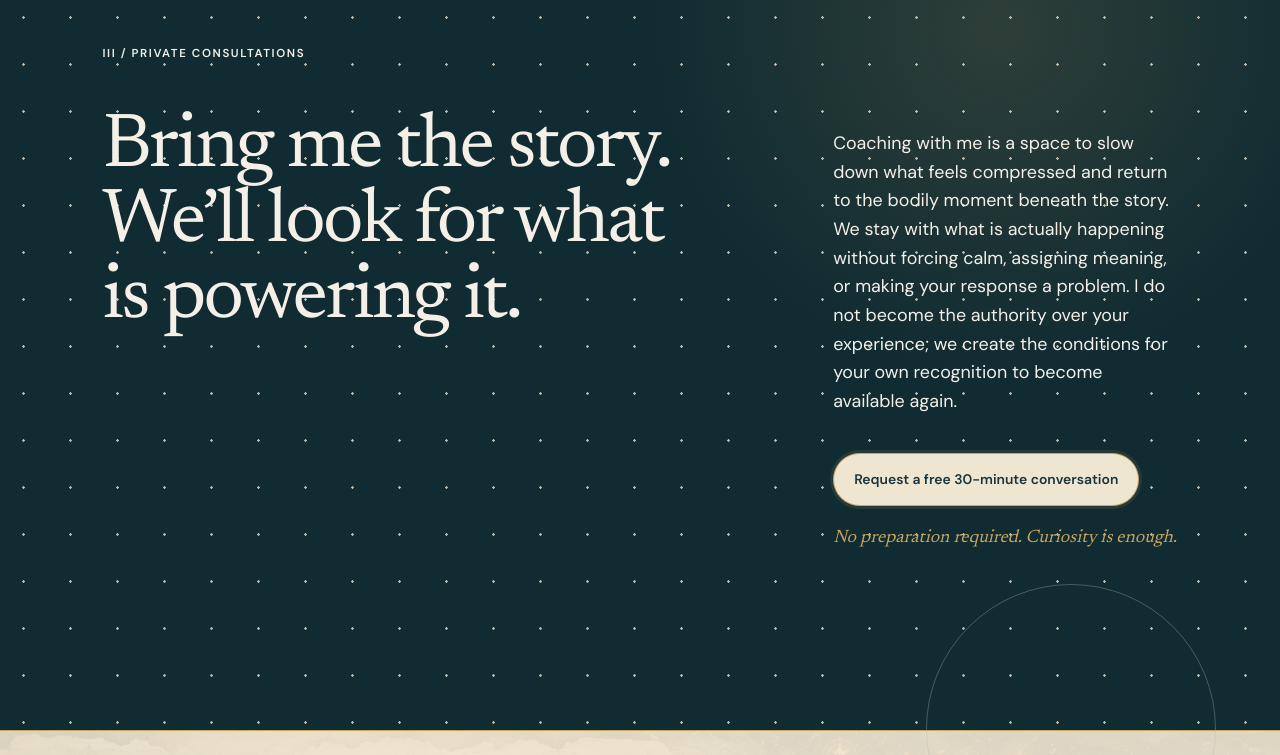
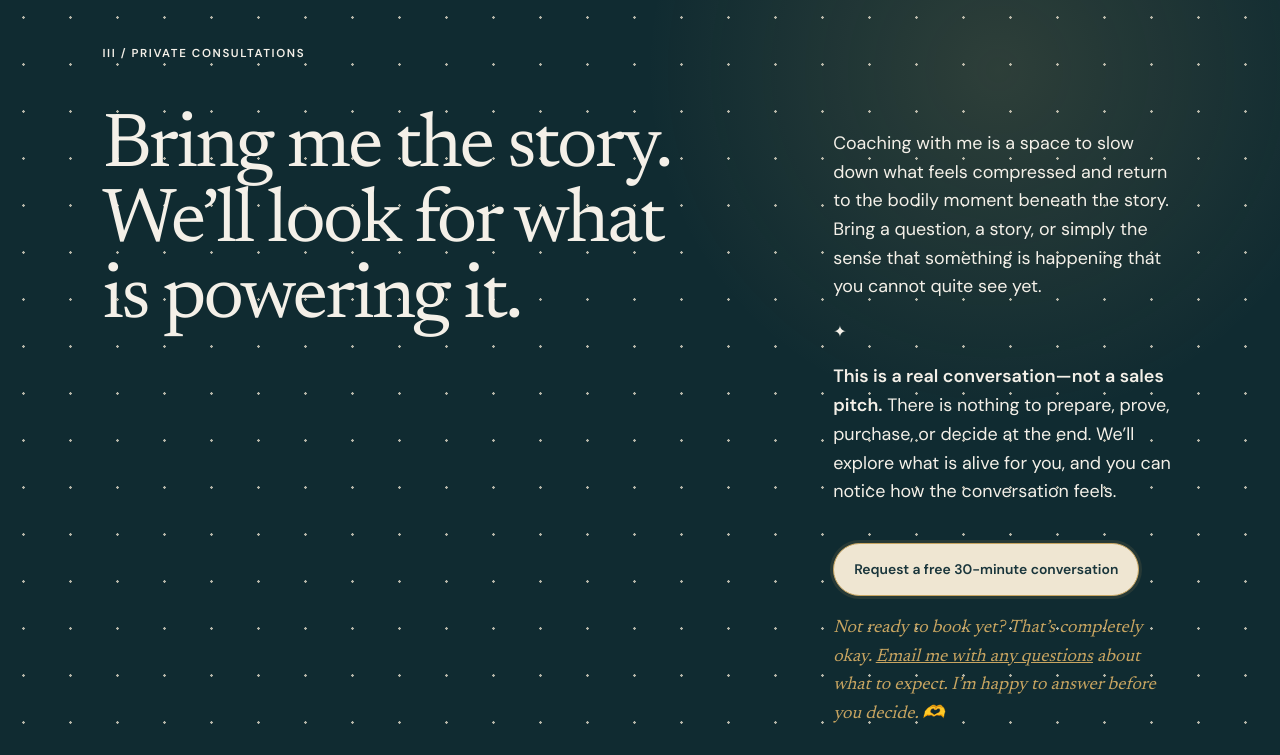
Before and after one commit to meganleisey/meganleisey, a plain HTML site: page index.html in a window 1280 px wide. Shown: the part 3941-4696 px from the top of the page. Drawn offline with Linux system fonts and the light colour scheme.

Commit message:
Add a no-pressure doorway to booking

```diff
--- a/index.html
+++ b/index.html
@@ -83,9 +83,13 @@
       <div class="coaching-grid">
         <h2>Bring me the story. We’ll look for what is powering it.</h2>
         <div>
-          <p>Coaching with me is a space to slow down what feels compressed and return to the bodily moment beneath the story. We stay with what is actually happening without forcing calm, assigning meaning, or making your response a problem. I do not become the authority over your experience; we create the conditions for your own recognition to become available again.</p>
+          <p>Coaching with me is a space to slow down what feels compressed and return to the bodily moment beneath the story. Bring a question, a story, or simply the sense that something is happening that you cannot quite see yet.</p>
+          <div class="no-pressure-note">
+            <span aria-hidden="true">✦</span>
+            <p><strong>This is a real conversation—not a sales pitch.</strong> There is nothing to prepare, prove, purchase, or decide at the end. We’ll explore what is alive for you, and you can notice how the conversation feels.</p>
+          </div>
           <a class="button button-light" href="https://calendly.com/meganleisey/30min" target="_blank" rel="noreferrer">Request a free 30-minute conversation</a>
-          <p class="consultation-note">No preparation required. Curiosity is enough.</p>
+          <p class="consultation-note">Not ready to book yet? That’s completely okay. <a href="mailto:meganleisey@gmail.com?subject=Question%20before%20booking">Email me with any questions</a> about what to expect. I’m happy to answer before you decide. 🫶</p>
         </div>
       </div>
     </section>
```
